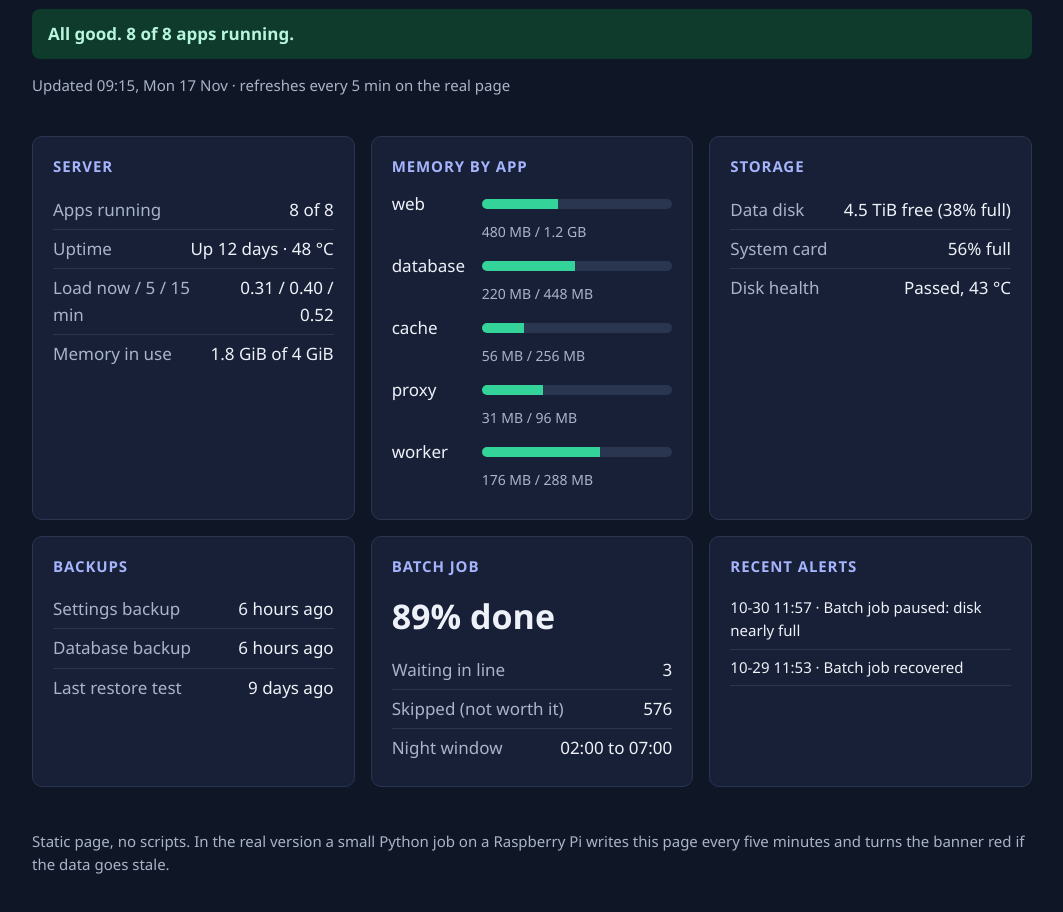
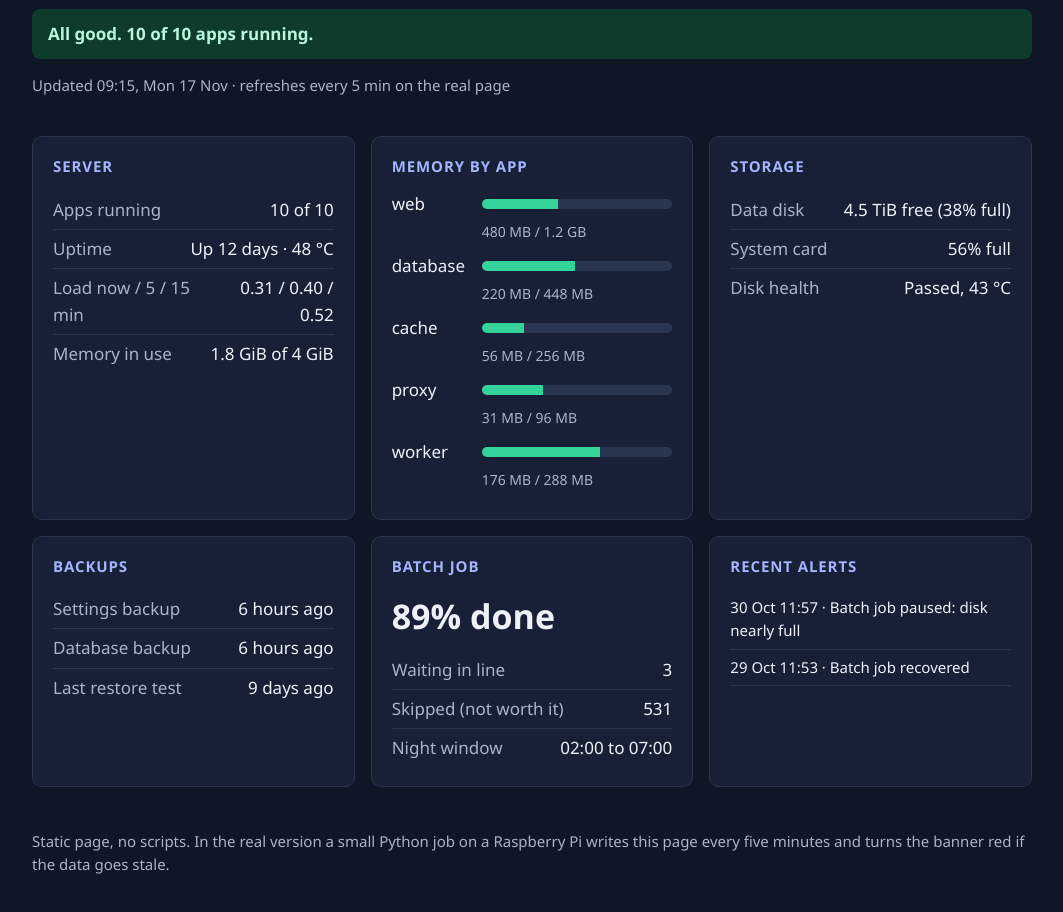
Before and after one commit to Clucky7/pi-status-demo, a plain HTML site: page index.html in a window 1280 px wide. Shown: the part 120-1032 px from the top of the page, without its empty margins (108-1171 px from the left). Drawn offline with Linux system fonts and the light colour scheme.

Commit message:
Align demo numbers with the main site

```diff
--- a/index.html
+++ b/index.html
@@ -1,8 +1,8 @@
 <!doctype html>
 <html lang="en"><head><meta charset="utf-8"><meta name="viewport" content="width=device-width,initial-scale=1"><meta name="color-scheme" content="dark"><meta name="robots" content="noindex,nofollow"><meta http-equiv="Content-Security-Policy" content="default-src 'self'; style-src 'self'; script-src 'none'; img-src 'self'; connect-src 'none'; form-action 'none'; base-uri 'none'"><title>Pi Status demo</title><link rel="stylesheet" href="demo.css"></head><body>
-<header class="wrap"><p class="demo">Demo with made-up data. Nothing here is live.</p><h1>Pi status</h1><p class="banner ok">All good. 8 of 8 apps running.</p><p class="meta">Updated 09:15, Mon 17 Nov · refreshes every 5 min on the real page</p></header>
+<header class="wrap"><p class="demo">Demo with made-up data. Nothing here is live.</p><h1>Pi status</h1><p class="banner ok">All good. 10 of 10 apps running.</p><p class="meta">Updated 09:15, Mon 17 Nov · refreshes every 5 min on the real page</p></header>
 <main class="wrap grid">
-<section><h2>Server</h2><dl><div><dt>Apps running</dt><dd>8 of 8</dd></div><div><dt>Uptime</dt><dd>Up 12 days · 48 °C</dd></div><div><dt>Load now / 5 / 15 min</dt><dd>0.31 / 0.40 / 0.52</dd></div><div><dt>Memory in use</dt><dd>1.8 GiB of 4 GiB</dd></div></dl></section>
+<section><h2>Server</h2><dl><div><dt>Apps running</dt><dd>10 of 10</dd></div><div><dt>Uptime</dt><dd>Up 12 days · 48 °C</dd></div><div><dt>Load now / 5 / 15 min</dt><dd>0.31 / 0.40 / 0.52</dd></div><div><dt>Memory in use</dt><dd>1.8 GiB of 4 GiB</dd></div></dl></section>
 <section><h2>Memory by app</h2><ul class="bars">
 <li><span>web</span><b class="w40"></b><i>480 MB / 1.2 GB</i></li>
 <li><span>database</span><b class="w49"></b><i>220 MB / 448 MB</i></li>
@@ -11,8 +11,8 @@
 <li><span>worker</span><b class="w62"></b><i>176 MB / 288 MB</i></li></ul></section>
 <section><h2>Storage</h2><dl><div><dt>Data disk</dt><dd>4.5 TiB free (38% full)</dd></div><div><dt>System card</dt><dd>56% full</dd></div><div><dt>Disk health</dt><dd>Passed, 43 °C</dd></div></dl></section>
 <section><h2>Backups</h2><dl><div><dt>Settings backup</dt><dd>6 hours ago</dd></div><div><dt>Database backup</dt><dd>6 hours ago</dd></div><div><dt>Last restore test</dt><dd>9 days ago</dd></div></dl></section>
-<section><h2>Batch job</h2><p class="big">89% done</p><dl><div><dt>Waiting in line</dt><dd>3</dd></div><div><dt>Skipped (not worth it)</dt><dd>576</dd></div><div><dt>Night window</dt><dd>02:00 to 07:00</dd></div></dl></section>
-<section><h2>Recent alerts</h2><ul class="alerts"><li>10-30 11:57 · Batch job paused: disk nearly full</li><li>10-29 11:53 · Batch job recovered</li></ul></section>
+<section><h2>Batch job</h2><p class="big">89% done</p><dl><div><dt>Waiting in line</dt><dd>3</dd></div><div><dt>Skipped (not worth it)</dt><dd>531</dd></div><div><dt>Night window</dt><dd>02:00 to 07:00</dd></div></dl></section>
+<section><h2>Recent alerts</h2><ul class="alerts"><li>30 Oct 11:57 · Batch job paused: disk nearly full</li><li>29 Oct 11:53 · Batch job recovered</li></ul></section>
 </main>
 <footer class="wrap"><p>Static page, no scripts. In the real version a small Python job on a Raspberry Pi writes this page every five minutes and turns the banner red if the data goes stale.</p></footer>
 </body></html>
```
